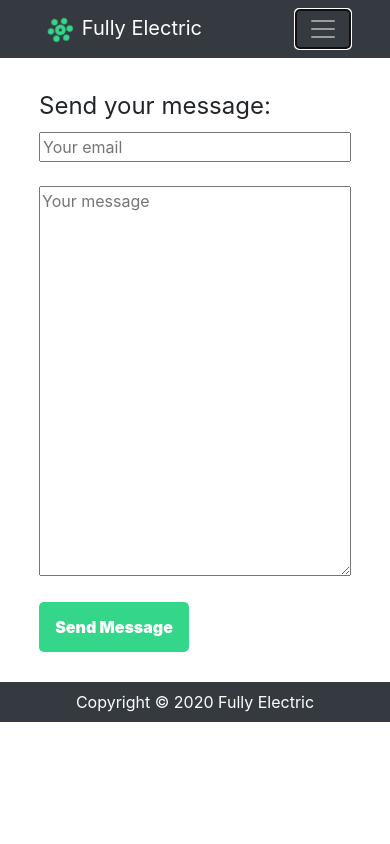
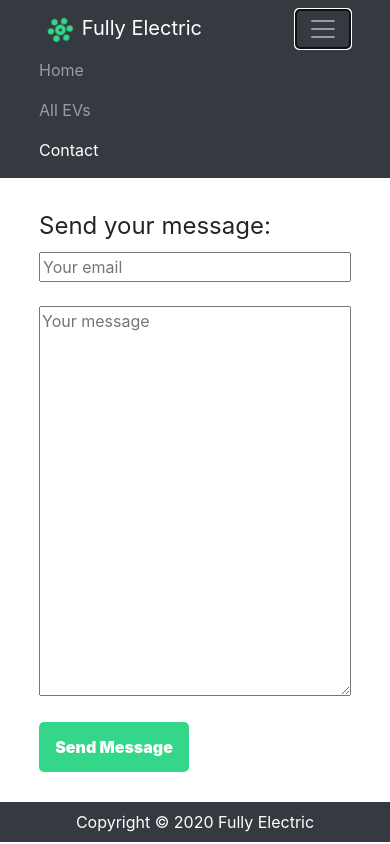
Before and after one commit to goncalog/fully-electric, a React (Create React App) app in the folder fully-electric-frontend/: page /contact in a window 390 px wide. Both pictures are taken after a click on the button "Toggle navigation". Built offline with nearby package versions, Linux system fonts and the light colour scheme.

Commit message:
Fix navbar Menu in mobile view (to show navbar items when icon is clicked)

```diff
--- a/fully-electric-frontend/package.json
+++ b/fully-electric-frontend/package.json
@@ -9,6 +9,7 @@
     "enzyme": "^3.11.0",
     "enzyme-adapter-react-16": "^1.15.2",
     "react": "^16.13.1",
+    "react-bootstrap": "^1.3.0",
     "react-dom": "^16.13.1",
     "react-router-dom": "^5.2.0",
     "react-scripts": "^3.4.3",
--- a/fully-electric-frontend/src/components/Navigation.js
+++ b/fully-electric-frontend/src/components/Navigation.js
@@ -2,64 +2,55 @@ import React from 'react';
 import logo from '../media/logo.svg';
 import '../css/Navigation.css';
 import { Link, withRouter } from 'react-router-dom';
+import Navbar from 'react-bootstrap/Navbar';
+import Nav from 'react-bootstrap/Nav';
 
 function Navigation(props) {
     return (
         <div className="navigation">
-            <nav className="navbar navbar-expand-lg navbar-dark bg-dark">
+            <Navbar collapseOnSelect bg="dark" variant="dark" expand="lg">
                 <div className="container">
                     <Link className="navbar-brand" to="/">
                         <img src={logo} className="App-logo" alt="logo" />
                         Fully Electric
                     </Link>
-                    <button
-                        className="navbar-toggler"
-                        type="button"
-                        data-toggle="collapse"
-                        data-target="#navbarResponsive"
-                        aria-controls="navbarResponsive"
-                        aria-expanded="false"
-                        aria-label="Toggle navigation"
-                    >
-                        <span className="navbar-toggler-icon"></span>
-                    </button>
-
-                    <div className="collapse navbar-collapse" id="navbarResponsive">
-                        <ul className="navbar-nav ml-auto">
-                            <li
-                                className={`nav-item ${
+                    <Navbar.Toggle aria-controls="navbarResponsive"/>
+                    <Navbar.Collapse id="navbarResponsive">
+                        <Nav className="ml-auto">
+                            <Nav.Item
+                                className={`${
                                     props.location.pathname === "/" ? "active" : ""
                                 }`}
                             >
-                                <Link className="nav-link" to="/">
+                                <Nav.Link href="/">
                                     Home
                                     <span className="sr-only">(current)</span>
-                                </Link>
-                            </li>
+                                </Nav.Link>
+                            </Nav.Item>
 
-                            <li
-                                className={`nav-item ${
+                            <Nav.Item
+                                className={`${
                                     props.location.pathname === "/content/evs" ? "active" : ""
                                 }`}
                             >
-                                <Link className="nav-link" to="/content/evs">
+                                <Nav.Link href="/content/evs">
                                     All EVs
-                                </Link>
-                            </li>
+                                </Nav.Link>
+                            </Nav.Item>
 
-                            <li
-                                className={`nav-item ${
+                            <Nav.Item
+                                className={`${
                                     props.location.pathname === "/contact" ? "active" : ""
                                 }`}
                             >
-                                <Link className="nav-link" to="/contact">
+                                <Nav.Link href="/contact">
                                     Contact
-                                </Link>
-                            </li>
-                        </ul>
-                    </div>
+                                </Nav.Link>
+                            </Nav.Item>
+                        </Nav>
+                    </Navbar.Collapse>
                 </div>
-            </nav>
+            </Navbar>
         </div>
     );
 }
```
Also changed, not shown: 1 other file (tests, documents, lock files or other folders).
